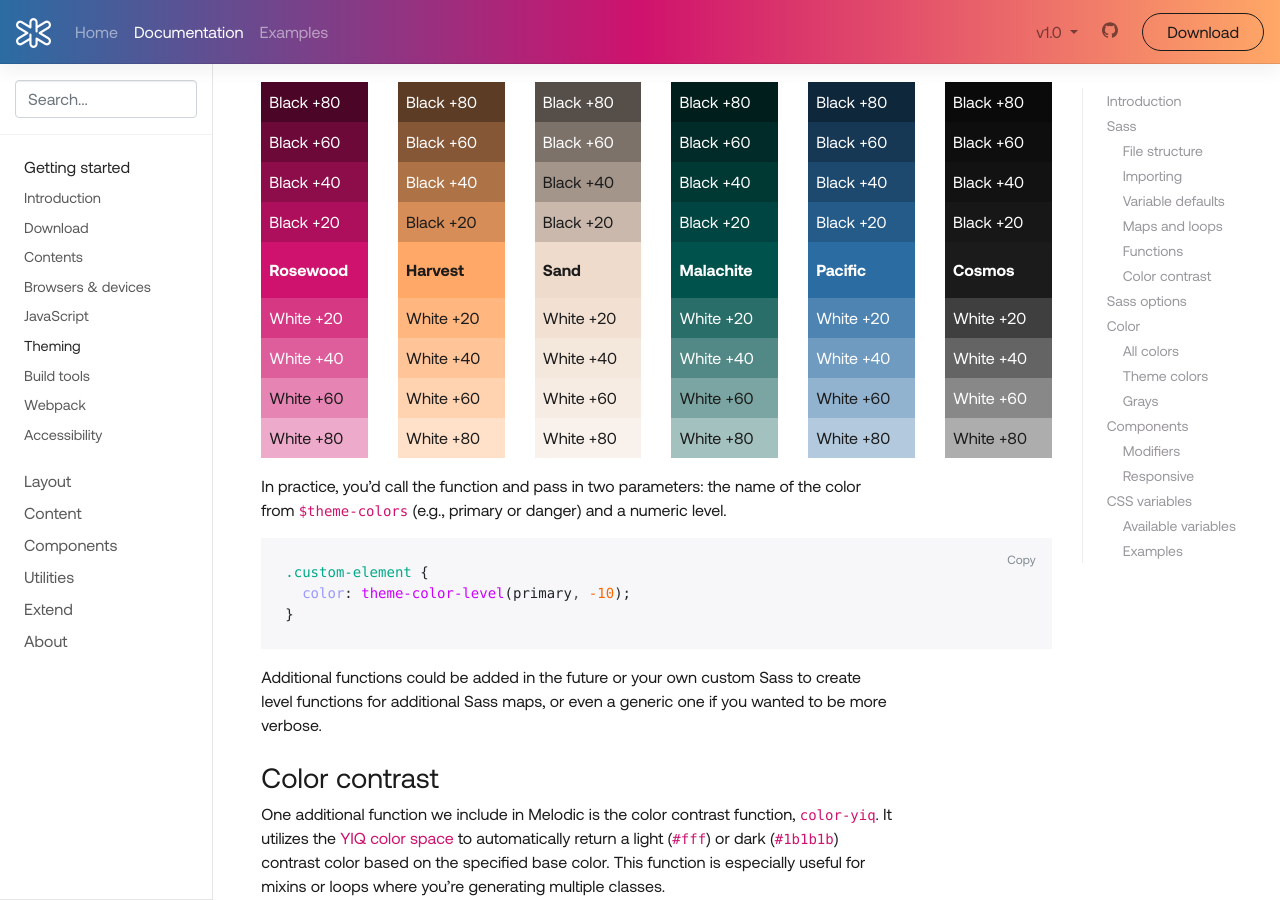
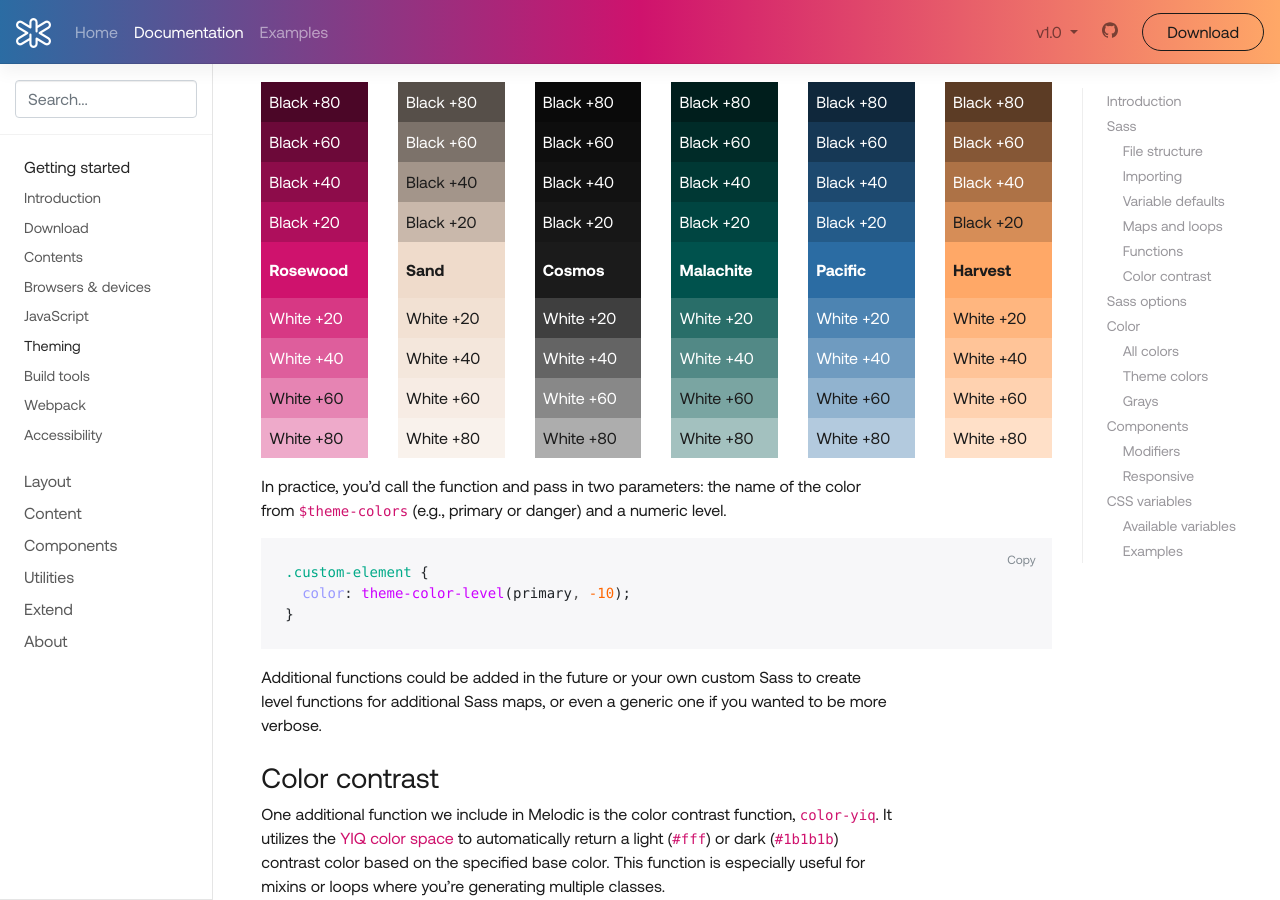
Before and after one commit to arielkirkwood/melodic-web, a Jekyll site: the page built from docs/1.0/getting-started/theming.md, in a window 1280 px wide and 900 px high, scrolled down 4451 px. Built offline with Jekyll 4.4.1, drawn with Linux system fonts in a browser that asks for light colours; nearby versions of some CDN libraries; comment, search, counter and statistics services are not loaded; the table of contents is made by our own code.

```diff
--- a/_data/brand-colors.yml
+++ b/_data/brand-colors.yml
@@ -1,12 +1,12 @@
 - name: rosewood
   hex: "#cf126d"
-- name: harvest
-  hex: "#ffa867"
 - name: sand
   hex: "#efdbcb"
+- name: cosmos
+  hex: "#1b1b1b"
 - name: malachite
   hex: "#00524d"
 - name: pacific
   hex: "#2b6ca3"
-- name: cosmos
-  hex: "#1b1b1b"
+- name: harvest
+  hex: "#ffa867"
```
